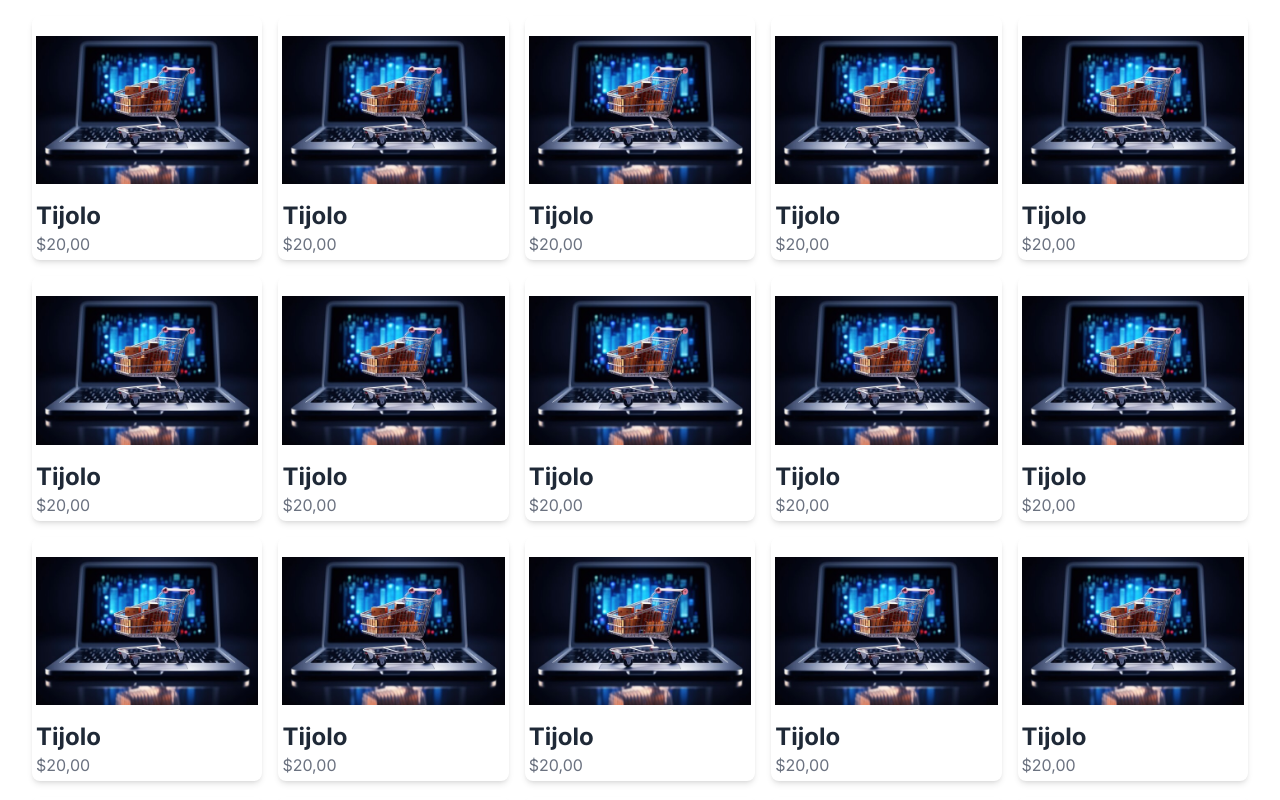
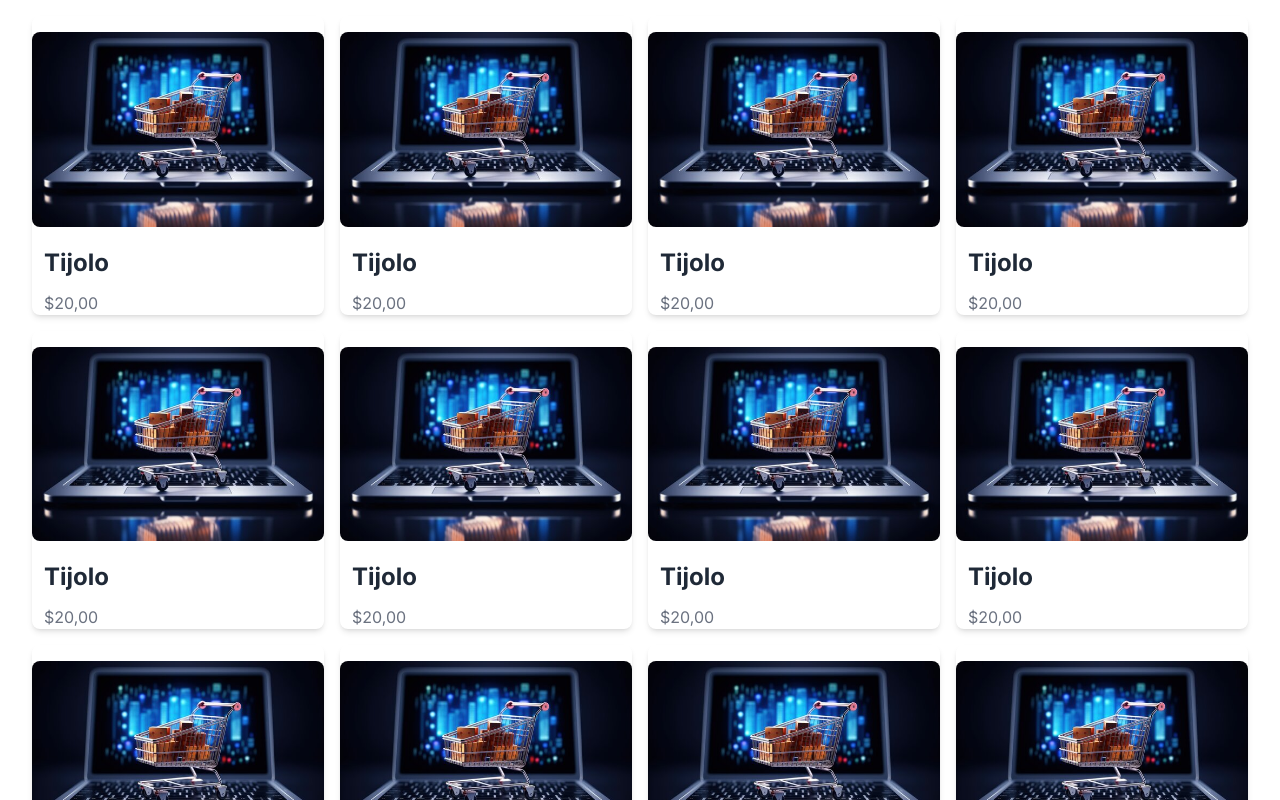
Before and after one commit to Mikaelpro1010/App_E-Commerce, a Next.js app in the folder app_e-commerce/: page /pages/landingPage in a window 1280 px wide. Shown: the top 800 px of the page. Built offline with nearby package versions, Linux system fonts and the light colour scheme.

Commit message:
melhorando o layout dos cards

```diff
--- a/app_e-commerce/src/app/components/Card.tsx
+++ b/app_e-commerce/src/app/components/Card.tsx
@@ -2,10 +2,10 @@ import React from 'react';
 
 const Card = () => {
   return (
-    <div className="card bg-gray rounded-lg shadow-md p-1 hover:shadow-xl transition duration-300 cursor-pointer">
-        <img className="card--image mt-4" src="/Ecommerce.png" />
-      <h1 className="card--name text-2xl font-bold text-gray-800 mt-4">Tijolo</h1>
-      <span className="card--details text-gray-500">$20,00</span>
+    <div className="card bg-gray rounded-lg shadow-md hover:shadow-xl transition duration-300 cursor-pointer">
+        <img className="card--image mt-4 rounded-lg" src="/Ecommerce.png" />
+      <h2 className="card--name text-2xl font-bold text-gray-800 mt-2 p-3">Tijolo</h2>
+      <span className="card--details text-gray-500 p-3">$20,00</span>
     </div>
   );
 };
--- a/app_e-commerce/src/app/pages/landingPage/page.tsx
+++ b/app_e-commerce/src/app/pages/landingPage/page.tsx
@@ -5,7 +5,7 @@ import Card from "../../../app/components/Card";
 function landingPage(){
     return (
         <main className="container mx-auto px-4">
-            <div className="grid grid-cols-1 sm:grid-cols-2 md:grid-cols-3 lg:grid-cols-4 xl:grid-cols-5 gap-4 p-4">
+            <div className="grid grid-cols-1 sm:grid-cols-2 md:grid-cols-3 lg:grid-cols-4 gap-4 p-4">
                 <Card />
                 <Card />
                 <Card />
```
